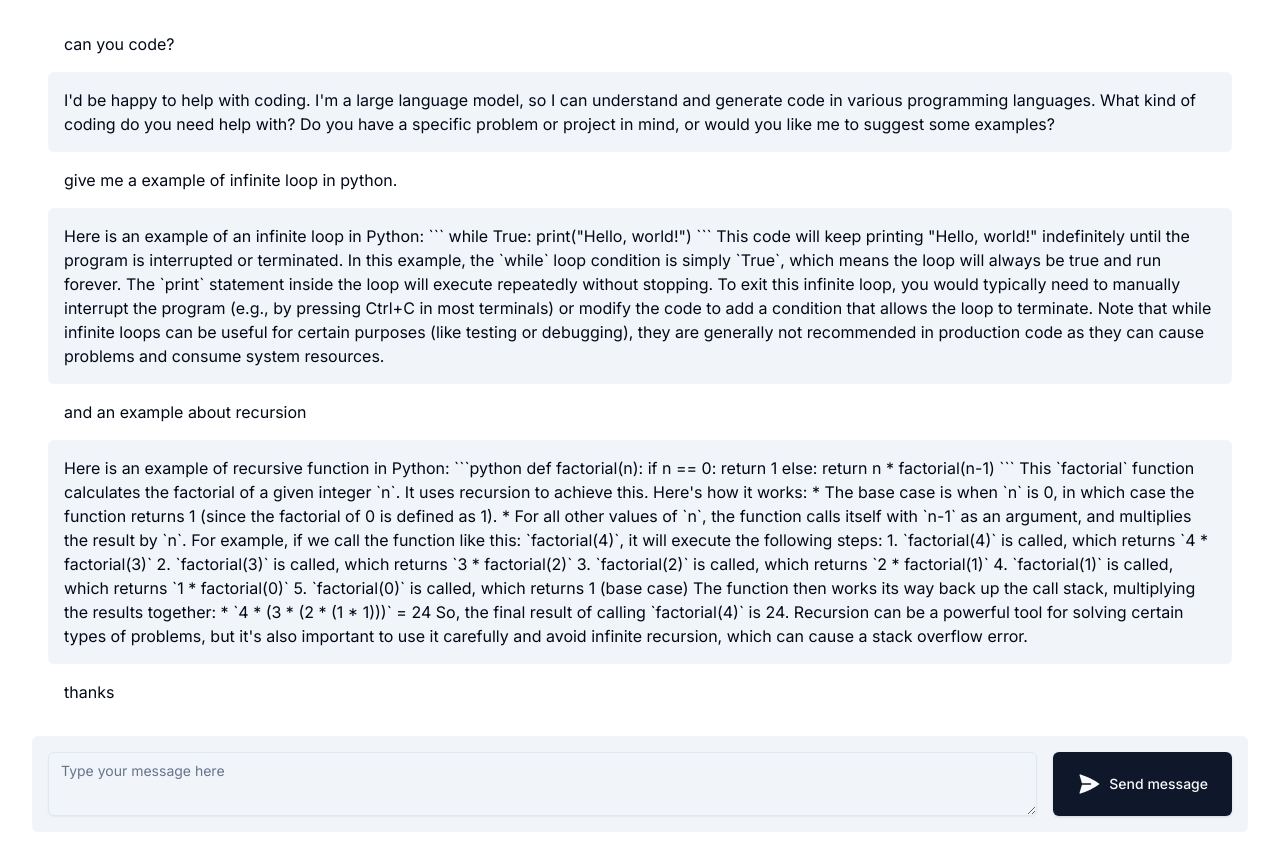
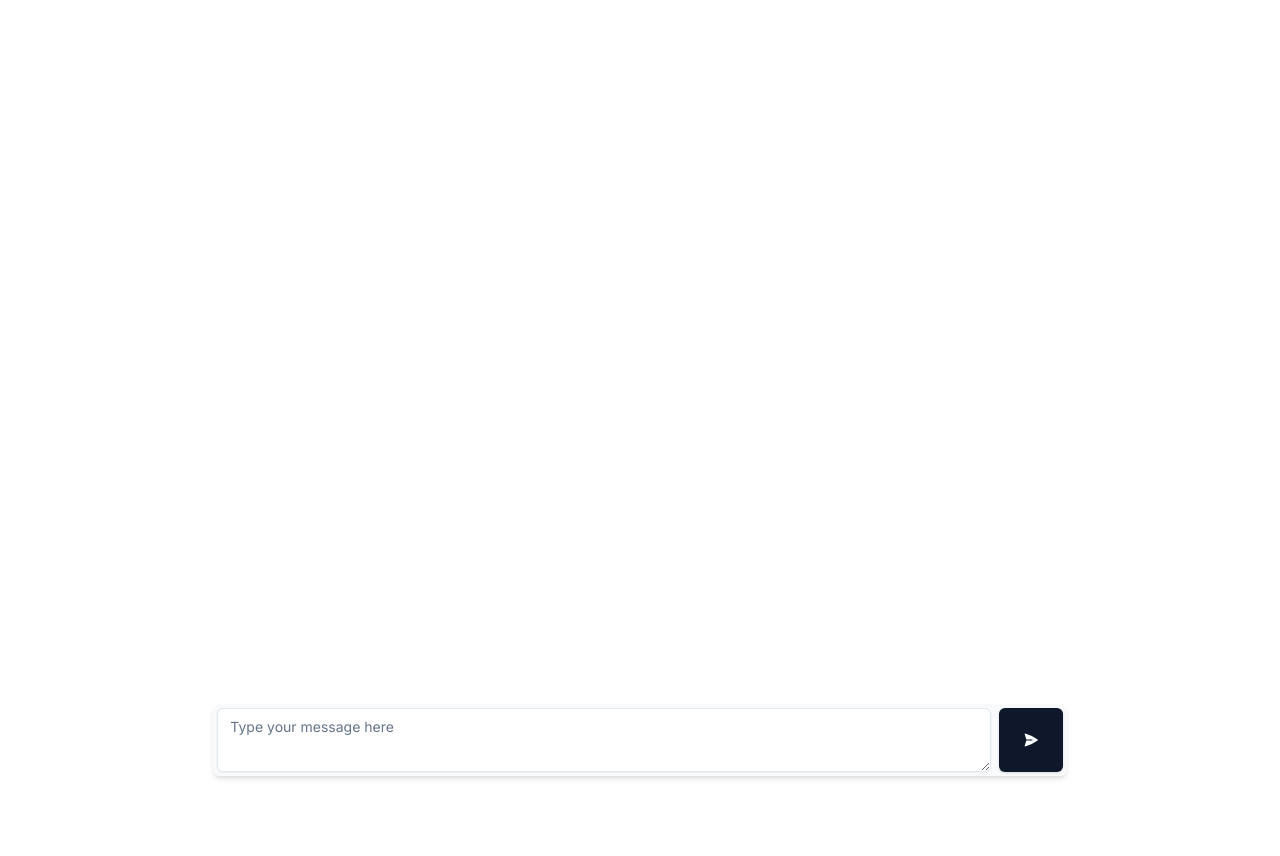
Before and after one commit to tangtai/mini-llm-ui, a Next.js app: page /simplechat in a window 1280 px wide. After the commit the page ends 800 px from the top, so only its background shows below. Built offline with nearby package versions, Linux system fonts and the light colour scheme.

Commit message:
chat works with some ui

```diff
--- a/package.json
+++ b/package.json
@@ -3,12 +3,13 @@
   "version": "0.1.0",
   "private": true,
   "scripts": {
-    "dev": "next dev",
+    "dev": "next dev --turbo",
     "build": "next build",
     "start": "next start",
     "lint": "next lint"
   },
   "dependencies": {
+    "@radix-ui/react-avatar": "^1.0.4",
     "@radix-ui/react-icons": "^1.3.0",
     "@radix-ui/react-slot": "^1.0.2",
     "ai": "^3.1.1",
@@ -18,6 +19,7 @@
     "ollama": "^0.5.0",
     "react": "^18",
     "react-dom": "^18",
+    "react-markdown": "^9.0.1",
     "tailwind-merge": "^2.3.0",
     "tailwindcss-animate": "^1.0.7"
   },
@@ -28,6 +30,8 @@
     "eslint": "^8",
     "eslint-config-next": "14.2.3",
     "postcss": "^8",
+    "prettier": "^3.2.5",
+    "prettier-plugin-tailwindcss": "^0.5.14",
     "tailwindcss": "^3.4.1",
     "typescript": "^5"
   }
--- a/src/app/(chat)/simplechat/page.tsx
+++ b/src/app/(chat)/simplechat/page.tsx
@@ -2,55 +2,115 @@
 
 import { Button } from "@/components/ui/button";
 import { Textarea } from "@/components/ui/textarea";
+import { ChatBox } from "@/components/ui/chatbox";
 import { ChatContext } from "@/hooks/chat-context";
-import { useContext } from "react";
+import { useContext, useRef, useEffect, useCallback } from "react";
 
 export default function Page() {
   const context = useContext(ChatContext);
   if (!context) {
     throw new Error("useChatContext must be used within a ChatProvider");
   }
-  const { messages, message, loading, setMessage, submitMessage } = context;
+
+  const {
+    messages,
+    message,
+    loading,
+    setMessage,
+    submitMessage,
+    clearAllMessages,
+  } = context;
+  const chatContainerRef = useRef<HTMLDivElement | null>(null);
+
+  const scrollToBottom = useCallback(() => {
+    chatContainerRef.current?.scrollIntoView({ behavior: "smooth" });
+  }, [chatContainerRef]);
+
+  useEffect(() => {
+    scrollToBottom();
+  }, [messages, scrollToBottom]);
+
+  const handleSubmit = useCallback(() => {
+    if (loading || message === "") return;
+    submitMessage();
+    scrollToBottom();
+    setMessage("");
+  }, [submitMessage, scrollToBottom, setMessage, loading, message]);
+
+  useEffect(() => {
+    const handleKeyDown = (event: KeyboardEvent) => {
+      if (event.metaKey && event.key === "Enter") {
+        handleSubmit();
+      }
+    };
+
+    window.addEventListener("keydown", handleKeyDown);
+
+    return () => {
+      window.removeEventListener("keydown", handleKeyDown);
+    };
+  }, [handleSubmit]);
 
   return (
-    <main className="flex min-h-screen flex-col">
-      <div className="flex-grow mx-auto container flex flex-col justify-between">
-        <div className="p-4">
-          {messages.map((message, index) => (
-            <div
-              key={index}
-              className={`p-4 rounded-md ${
-                message.role === "user" ? "bg-acent" : "bg-secondary"
-              }`}
-            >
-              {message.content}
+    <main className="relative flex min-h-screen flex-col">
+      <div className="container mx-auto flex flex-grow flex-col justify-between">
+        <div className="col-span-5 flex flex-col gap-4 py-4">
+          <div className="h-12" ref={chatContainerRef}></div>
+          {messages.map((message, index) => {
+            return <ChatBox key={index} message={message} />;
+          })}
+          {loading && (
+            <ChatBox
+              message={{
+                role: "assistant",
+                content: "",
+              }}
+              assistantTyping={loading}
+            />
+          )}
+          <div className="h-20" ref={chatContainerRef}></div>
         </div>
-          ))}
-        </div>
-        <div className="self-end w-full mb-6 rounded-md bg-secondary">
-          <div className="flex m-4">
+        <div className="fixed bottom-0 mb-6 w-8/12 self-center rounded-md bg-gray-50 shadow-md">
+          <div className="m-1 flex gap-2">
             <Textarea
-              className="rounded-md mr-4 flex-auto"
+              className="w-full rounded-md bg-white"
               value={message}
               onChange={(e) => setMessage(e.target.value)}
               placeholder="Type your message here"
             />
+            <div className="group flex flex-1 flex-row gap-1">
               <Button
-              className="gap-2 self-end"
+                className="hidden bg-red-500 hover:bg-red-400 group-hover:flex"
                 size="tall"
-              onClick={submitMessage}
-              disabled={loading}
+                onClick={clearAllMessages}
+                disabled={loading || messages.length === 0}
               >
+                <svg
+                  xmlns="http://www.w3.org/2000/svg"
+                  fill="none"
+                  viewBox="0 0 24 24"
+                  strokeWidth={1.5}
+                  stroke="currentColor"
+                  className="size-4"
+                >
+                  <path
+                    strokeLinecap="round"
+                    strokeLinejoin="round"
+                    d="m14.74 9-.346 9m-4.788 0L9.26 9m9.968-3.21c.342.052.682.107 1.022.166m-1.022-.165L18.16 19.673a2.25 2.25 0 0 1-2.244 2.077H8.084a2.25 2.25 0 0 1-2.244-2.077L4.772 5.79m14.456 0a48.108 48.108 0 0 0-3.478-.397m-12 .562c.34-.059.68-.114 1.022-.165m0 0a48.11 48.11 0 0 1 3.478-.397m7.5 0v-.916c0-1.18-.91-2.164-2.09-2.201a51.964 51.964 0 0 0-3.32 0c-1.18.037-2.09 1.022-2.09 2.201v.916m7.5 0a48.667 48.667 0 0 0-7.5 0"
+                  />
+                </svg>
+              </Button>
+              <Button size="tall" onClick={handleSubmit} disabled={loading}>
                 <svg
                   xmlns="http://www.w3.org/2000/svg"
                   viewBox="0 0 24 24"
                   fill="currentColor"
-                className="w-6 h-6"
+                  className="h-4 w-4"
                 >
                   <path d="M3.478 2.404a.75.75 0 0 0-.926.941l2.432 7.905H13.5a.75.75 0 0 1 0 1.5H4.984l-2.432 7.905a.75.75 0 0 0 .926.94 60.519 60.519 0 0 0 18.445-8.986.75.75 0 0 0 0-1.218A60.517 60.517 0 0 0 3.478 2.404Z" />
                 </svg>
-              Send message
               </Button>
+            </div>
           </div>
         </div>
       </div>
--- a/src/app/globals.css
+++ b/src/app/globals.css
@@ -4,8 +4,8 @@
 
 @layer base {
   :root {
-      --background: 0 0% 100%;
-      --foreground: 222.2 84% 4.9%;
+    --background: hsl(0 0% 100%);
+    --foreground: hsl(222.2 84% 4.9%);
 
     --card: 0 0% 100%;
     --card-foreground: 222.2 84% 4.9%;
@@ -36,8 +36,8 @@
   }
 
   .dark {
-      --background: 222.2 84% 4.9%;
-      --foreground: 210 40% 98%;
+    --background: hsl(222.2 84% 4.9%);
+    --foreground: hsl(210 40% 98%);
 
     --card: 222.2 84% 4.9%;
     --card-foreground: 210 40% 98%;
--- /dev/null
+++ b/src/components/ui/avatar.tsx
@@ -0,0 +1,50 @@
+"use client"
+
+import * as React from "react"
+import * as AvatarPrimitive from "@radix-ui/react-avatar"
+
+import { cn } from "@/lib/utils"
+
+const Avatar = React.forwardRef<
+  React.ElementRef<typeof AvatarPrimitive.Root>,
+  React.ComponentPropsWithoutRef<typeof AvatarPrimitive.Root>
+>(({ className, ...props }, ref) => (
+  <AvatarPrimitive.Root
+    ref={ref}
+    className={cn(
+      "relative flex h-10 w-10 shrink-0 overflow-hidden rounded-full",
+      className
+    )}
+    {...props}
+  />
+))
+Avatar.displayName = AvatarPrimitive.Root.displayName
+
+const AvatarImage = React.forwardRef<
+  React.ElementRef<typeof AvatarPrimitive.Image>,
+  React.ComponentPropsWithoutRef<typeof AvatarPrimitive.Image>
+>(({ className, ...props }, ref) => (
+  <AvatarPrimitive.Image
+    ref={ref}
+    className={cn("aspect-square h-full w-full", className)}
+    {...props}
+  />
+))
+AvatarImage.displayName = AvatarPrimitive.Image.displayName
+
+const AvatarFallback = React.forwardRef<
+  React.ElementRef<typeof AvatarPrimitive.Fallback>,
+  React.ComponentPropsWithoutRef<typeof AvatarPrimitive.Fallback>
+>(({ className, ...props }, ref) => (
+  <AvatarPrimitive.Fallback
+    ref={ref}
+    className={cn(
+      "flex h-full w-full items-center justify-center rounded-full bg-muted",
+      className
+    )}
+    {...props}
+  />
+))
+AvatarFallback.displayName = AvatarPrimitive.Fallback.displayName
+
+export { Avatar, AvatarImage, AvatarFallback }
--- /dev/null
+++ b/src/components/ui/chatbox.tsx
@@ -0,0 +1,88 @@
+"use client";
+
+import * as React from "react";
+import { ChatMessage } from "@/types/types";
+import { Avatar, AvatarFallback, AvatarImage } from "@/components/ui/avatar";
+import { cn } from "@/lib/utils";
+import Markdown from "react-markdown";
+import { Skeleton } from "./skeleton";
+
+interface ChatBoxProps {
+  message: ChatMessage;
+  assistantTyping?: boolean;
+}
+
+const ChatBox: React.FC<ChatBoxProps> = ({
+  message,
+  assistantTyping = false,
+}) => {
+  const { role, content } = message;
+
+  const isAssistant = role === "assistant";
+  const avatarUrl = !isAssistant
+    ? "https://github.com/shadcn.png"
+    : "https://avatars.githubusercontent.com/u/151674099?s=200&v=4";
+
+  return (
+    <div className="grid grid-cols-12">
+      <div
+        className={cn(
+          "col-span-1 flex",
+          isAssistant ? "order-1" : "order-3",
+          isAssistant ? "justify-end" : "justify-start",
+        )}
+      >
+        <Avatar className="mx-4 h-8 w-8 border border-gray-400">
+          <AvatarImage src={avatarUrl} alt={role} />
+          <AvatarFallback>{role}</AvatarFallback>
+        </Avatar>
+      </div>
+      <div className="order-2 col-span-10">
+        {role === "user" ? (
+          <UserContent content={content} />
+        ) : assistantTyping ? (
+          <div className="mb-4 flex flex-col gap-2 rounded-xl px-4 py-2 text-sm">
+            <Skeleton className="h-3 w-[250px]" />
+            <Skeleton className="h-3 w-[200px]" />
+          </div>
+        ) : (
+          <AssistantContent content={content} />
+        )}
+      </div>
+      <div
+        className={cn("col-span-1", isAssistant ? "order-3" : "order-1")}
+      ></div>
+    </div>
+  );
+};
+
+const UserContent: React.FC<{ content: string }> = ({ content }) => {
+  return (
+    <div className="flex justify-end">
+      <div className="rounded-xl bg-accent px-4 py-2 text-sm">{content}</div>
+    </div>
+  );
+};
+
+type AssistantContentSection = {
+  type: "text" | "code";
+  section_content: string;
+};
+
+const AssistantContent: React.FC<{ content: string }> = ({ content }) => {
+  return (
+    <div className="mb-4 flex flex-col gap-2 rounded-xl px-4 py-2 text-sm">
+      <Markdown
+        components={{
+          pre: ({ children }) => (
+            <div className="my-4 rounded-md bg-gray-200 p-4">{children}</div>
+          ),
+        }}
+      >
+        {content}
+      </Markdown>
+    </div>
+  );
+};
+
+export { ChatBox };
--- /dev/null
+++ b/src/components/ui/skeleton.tsx
@@ -0,0 +1,15 @@
+import { cn } from "@/lib/utils"
+
+function Skeleton({
+  className,
+  ...props
+}: React.HTMLAttributes<HTMLDivElement>) {
+  return (
+    <div
+      className={cn("animate-pulse rounded-md bg-primary/10", className)}
+      {...props}
+    />
+  )
+}
+
+export { Skeleton }
--- a/src/hooks/chat-context.tsx
+++ b/src/hooks/chat-context.tsx
@@ -10,6 +10,7 @@ interface ChatContextType {
   loading: boolean;
   setMessage: (message: string) => void;
   submitMessage: () => void;
+  clearAllMessages: () => void;
 }
 
 const ChatContext = createContext<ChatContextType | undefined>(undefined);
@@ -88,7 +89,7 @@ const initialMessages: ChatMessage[] = [
 ];
 
 const ChatProvider: FC<ChatProviderProps> = ({ children }) => {
-  const [messages, setMessages] = useState<ChatMessage[]>(initialMessages);
+  const [messages, setMessages] = useState<ChatMessage[]>([]);
   const [message, setMessage] = useState("");
   const [loading, setLoading] = useState(false);
 
@@ -123,9 +124,20 @@ const ChatProvider: FC<ChatProviderProps> = ({ children }) => {
     setLoading(false);
   };
 
+  const clearAllMessages = () => {
+    setMessages([]);
+  };
+
   return (
     <ChatContext.Provider
-      value={{ messages, message, loading, setMessage, submitMessage }}
+      value={{
+        messages,
+        message,
+        loading,
+        setMessage,
+        submitMessage,
+        clearAllMessages,
+      }}
     >
       {children}
     </ChatContext.Provider>
```
Also changed, not shown: 2 other files (tests, documents, lock files or other folders). Lines whose indentation alone changed are shown as unchanged.
